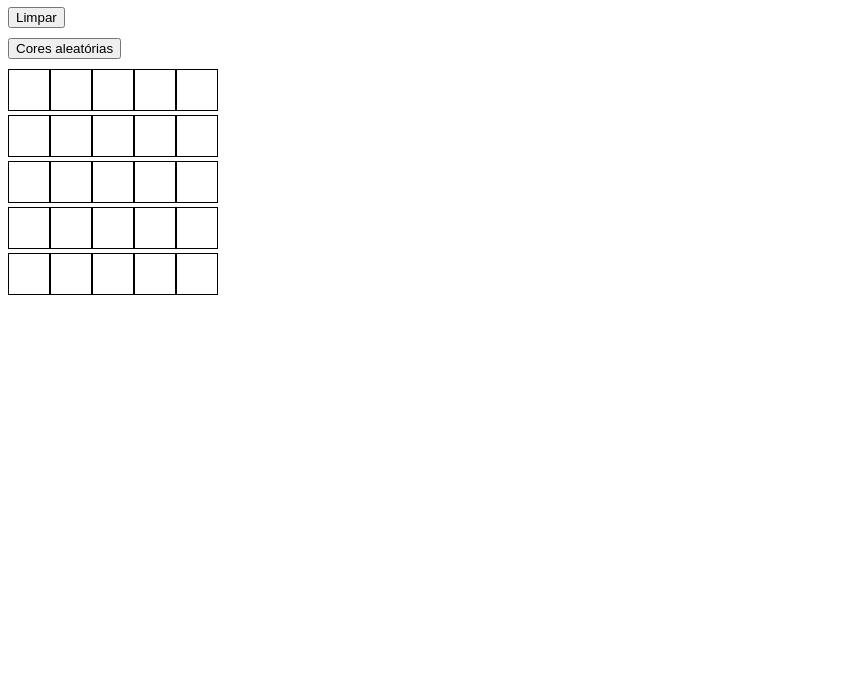
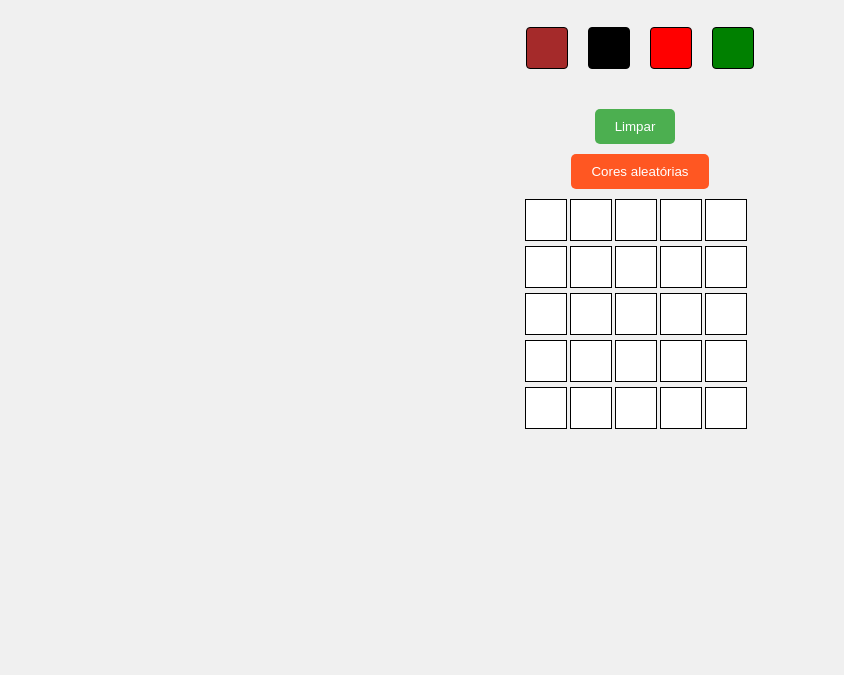
Before and after one commit to samantharsiqueira/pixel_art, a website: page index.html in a window 1280 px wide. Shown: the part 125-800 px from the top of the page, without its empty margins (0-844 px from the left). Drawn offline with Linux system fonts and the light colour scheme.

Commit message:
feat: ajuste front-end

```diff
--- a/index.html
+++ b/index.html
@@ -4,7 +4,7 @@
   <meta charset="UTF-8">
   <meta name="viewport" content="width=device-width, initial-scale=1.0">
   <title> Pixels Art </title>
-  <link ref="stylesheet" href="style.css">
+  <link rel="stylesheet" href="style.css">
 </head>
 <body>
 
--- /dev/null
+++ b/style.css
@@ -0,0 +1,84 @@
+body {
+  background-color: #f0f0f0;
+  display: flex;
+  flex-direction: column;
+  align-items: center;
+  height: 100vh;
+  margin: 0;
+}
+
+#title {
+  font-size: 45px;
+  text-align: center;
+  margin: 50px 0;
+  color: black;
+}
+
+#color-palette {
+  display: flex;
+  justify-content: center;
+  gap: 20px;
+  margin-bottom: 30px;
+}
+
+.color {
+  width: 40px;
+  height: 40px;
+  border: 1px solid black;
+  cursor: pointer;
+  border-radius: 4px;
+  transition: transform 0.2s;
+}
+
+.color:hover {
+  transform: scale(1.5);
+}
+
+#button-container {
+  display: flex;
+  justify-content: center;
+  margin-bottom: 30px;
+  gap: 20px;
+}
+
+#clear-board {
+  padding: 10px 20px;
+  background-color: #4caf50;
+  color: white;
+  border: none;
+  border-radius: 5px;
+  cursor: pointer;
+  margin-right: 10px;
+}
+
+#clear-board:hover {
+  background-color: #45a049;
+}
+
+#button-random-color {
+  padding: 10px 20px;
+  background-color: #ff5722;
+  color: white;
+  border: none;
+  border-radius: 5px;
+  cursor: pointer;
+}
+
+#button-random-color:hover {
+  background-color: #e64a19;
+}
+
+#pixel-board {
+  display: grid;
+  grid-template-columns: repeat(5, 40px);
+  grid-gap: 5px;
+  margin-top: 30px;
+}
+
+.pixel {
+  width: 60px;
+  height: 60px;
+  border: 1px solid black;
+  background-color: white;
+  cursor: pointer;
+}
```
Also changed, not shown: script.js (line endings or trailing spaces).
